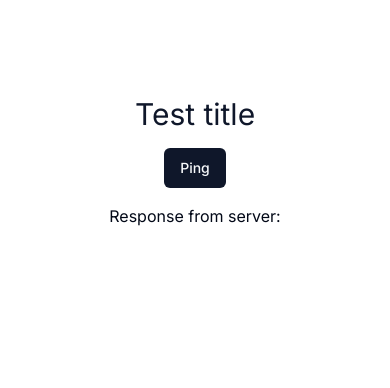
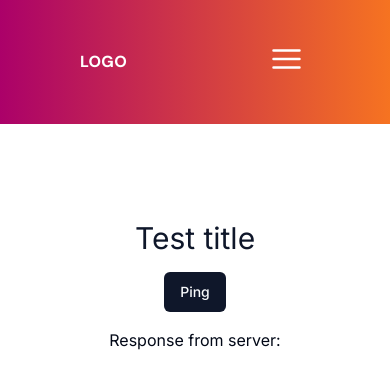
Before and after one commit to codersforcauses/transplant, a Next.js app in the folder client/: page / in a window 390 px wide. Shown: the top 388 px of the page. Built offline with nearby package versions, Linux system fonts and the light colour scheme; no server answers.

Commit message:
add navbar on landing page with mobile menu

```diff
--- /dev/null
+++ b/client/src/components/Navbar.tsx
@@ -0,0 +1,133 @@
+import Link from "next/link";
+import { useState } from "react";
+
+function Navbar() {
+  const [isMobileMenuOpen, setIsMobileMenuOpen] = useState(false);
+
+  const toggleMobileMenu = () => {
+    setIsMobileMenuOpen(!isMobileMenuOpen);
+  };
+
+  return (
+    <>
+      <div>
+        <div className="flex h-[124px] w-full justify-between bg-gradient-to-r from-[#AB0169] to-[#F67321] pb-10 pl-20 pr-20 pt-10 text-center font-dm-sans text-base font-extrabold uppercase leading-6 tracking-wide text-white">
+          {/* logo */}
+          <div className="my-auto">logo</div>
+          {/* Desktop Menu */}
+          <div className="hidden sm:block">
+            <div className="flex h-[44px] w-[561px] gap-[48px]">
+              <Link href="#" className="my-auto">
+                HOME
+              </Link>
+              <Link href="#" className="my-auto">
+                ABOUT
+              </Link>
+              <Link href="#" className="my-auto">
+                PARTICIPATE
+              </Link>
+              <Link href="#" className="my-auto">
+                LOGIN
+              </Link>
+              <Link
+                href="#"
+                className="flex w-[106px] items-center justify-center rounded-full bg-white px-5 text-[#AB0169]"
+              >
+                SIGN UP
+              </Link>
+            </div>
+          </div>
+          {/* <!-- Mobile menu button--> */}
+          <div className="sm:hidden">
+            <button
+              type="button"
+              className="relative inline-flex items-center justify-center rounded-md p-2"
+              aria-controls="mobile-menu"
+              aria-expanded={isMobileMenuOpen}
+              onClick={toggleMobileMenu}
+            >
+              <span className="absolute -inset-0.5"></span>
+              <span className="sr-only">Open main menu</span>
+              {/* hamburger icon when menu is closed */}
+              <svg
+                className={isMobileMenuOpen ? "hidden" : "block"}
+                width="31"
+                height="22"
+                fill="none"
+                viewBox="0 0 31 22"
+                stroke-width="2.5"
+                stroke="white"
+                aria-hidden="true"
+              >
+                <path
+                  stroke-linecap="round"
+                  stroke-linejoin="round"
+                  d="M2.5 2.5h26M2.5 11h26M2.5 19.5h26"
+                />
+              </svg>
+              {/* icon when menu is open */}
+              <svg
+                className={isMobileMenuOpen ? "block" : "hidden"}
+                width="24"
+                height="24"
+                fill="none"
+                viewBox="0 0 24 24"
+                stroke-width="2"
+                stroke="white"
+                aria-hidden="true"
+                data-slot="icon"
+              >
+                <path
+                  stroke-linecap="round"
+                  stroke-linejoin="round"
+                  d="M6 18 18 6M6 6l12 12"
+                />
+              </svg>
+            </button>
+          </div>
+        </div>
+      </div>
+
+      {/*  Mobile menu, show/hide based on menu state.*/}
+      {isMobileMenuOpen && (
+        <div className="sm:hidden" id="mobile-menu">
+          <div className="border-t">
+            {/* <!-- Current: "bg-gray-900 text-white", Default: "text-gray-300 hover:bg-gray-700 hover:text-white" --> */}
+            <Link
+              href="#"
+              className="block h-[44px] bg-gradient-to-r from-[#AB0169] to-[#F67321] py-3 text-center font-dm-sans font-medium uppercase text-white"
+            >
+              HOME
+            </Link>
+            <Link
+              href="#"
+              className="block h-[44px] bg-gradient-to-r from-[#AB0169] to-[#F67321] py-3 text-center font-dm-sans font-medium uppercase text-white"
+            >
+              ABOUT
+            </Link>
+            <Link
+              href="#"
+              className="block h-[44px] bg-gradient-to-r from-[#AB0169] to-[#F67321] py-3 text-center font-dm-sans font-medium uppercase text-white"
+            >
+              PARTICIPATE
+            </Link>
+            <Link
+              href="#"
+              className="block h-[44px] bg-gradient-to-r from-[#AB0169] to-[#F67321] py-3 text-center font-dm-sans font-medium uppercase text-white"
+            >
+              LOGIN
+            </Link>
+            <Link
+              href="#"
+              className="block h-[44px] bg-gradient-to-r from-[#AB0169] to-[#F67321] py-3 text-center font-dm-sans font-medium uppercase text-white"
+            >
+              SIGNUP
+            </Link>
+          </div>
+        </div>
+      )}
+    </>
+  );
+}
+
+export default Navbar;
--- a/client/src/pages/_app.tsx
+++ b/client/src/pages/_app.tsx
@@ -3,14 +3,22 @@ import "@/styles/globals.css";
 import { QueryClient, QueryClientProvider } from "@tanstack/react-query";
 import { ReactQueryDevtools } from "@tanstack/react-query-devtools";
 import type { AppProps } from "next/app";
+import { DM_Sans } from "next/font/google";
+
+const dmSans = DM_Sans({
+  subsets: ["latin"],
+  variable: "--font-dm-sans",
+});
 
 const queryClient = new QueryClient();
 
 export default function App({ Component, pageProps }: AppProps) {
   return (
     <QueryClientProvider client={queryClient}>
-      <ReactQueryDevtools initialIsOpen={false} />
-      <Component {...pageProps} />
+      <div className={dmSans.variable}>
+        <ReactQueryDevtools initialIsOpen={false} />
+        <Component {...pageProps} />
+      </div>
     </QueryClientProvider>
   );
 }
--- a/client/src/pages/index.tsx
+++ b/client/src/pages/index.tsx
@@ -1,6 +1,7 @@
 import { Inter as FontSans } from "next/font/google";
 import { useState } from "react";
 
+import Navbar from "@/components/Navbar";
 import { usePings } from "@/hooks/pings";
 import { cn } from "@/lib/utils";
 
@@ -18,6 +19,8 @@ export default function Home() {
   });
 
   return (
+    <>
+      <Navbar />
       <main
         className={cn(
           "flex min-h-screen flex-col items-center gap-4 p-24 font-sans",
@@ -32,5 +35,6 @@ export default function Home() {
           Response from server: <span>{data as string}</span>
         </p>
       </main>
+    </>
   );
 }
--- a/client/tailwind.config.ts
+++ b/client/tailwind.config.ts
@@ -21,6 +21,7 @@ const config = {
     extend: {
       fontFamily: {
         sans: ["var(--font-sans)", ...fontFamily.sans],
+        "dm-sans": ["var(--font-dm-sans)", "sans-serif"],
       },
       colors: {
         border: "hsl(var(--border))",
```
Lines whose indentation alone changed are shown as unchanged.
